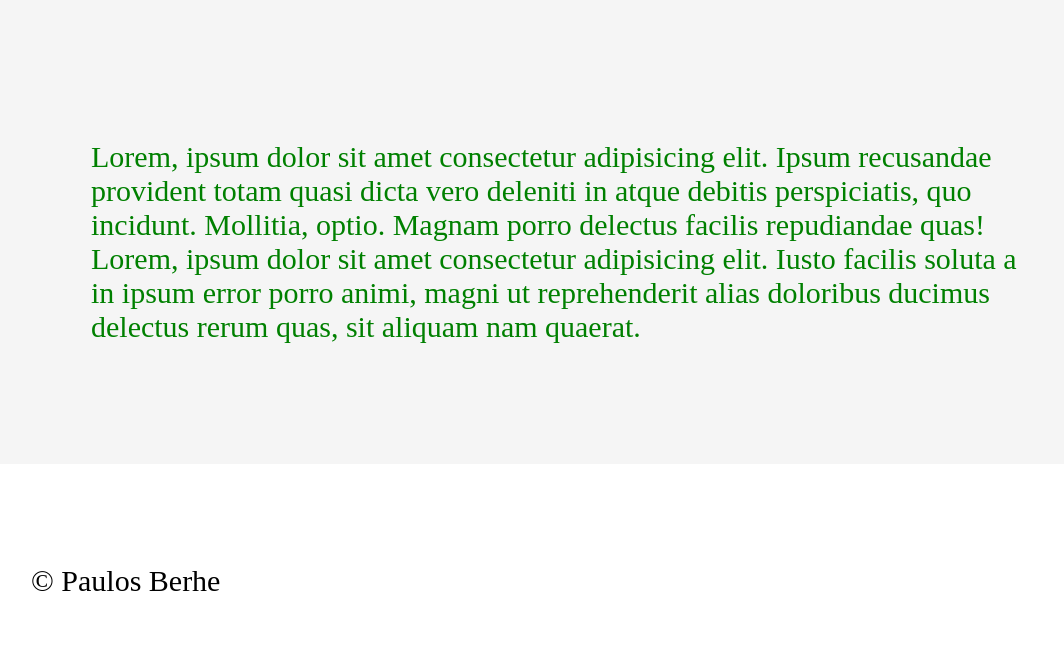
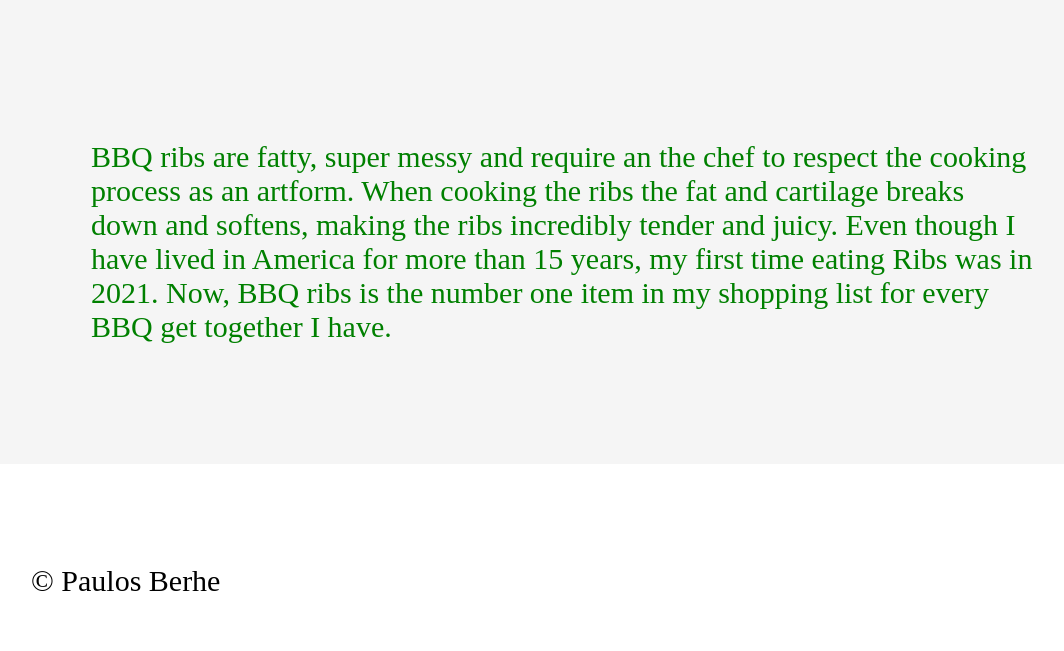
Before and after one commit to STL-LC101-January-22/assignment-4-html-me-something-TheGlitch3K, a website: page index.html in a window 1280 px wide. Shown: the part 4773-5424 px from the top of the page, without its empty margins (77-1141 px from the left). Drawn offline with Linux system fonts and the light colour scheme.

Commit message:
added text in funParagraph

```diff
--- a/index.html
+++ b/index.html
@@ -43,8 +43,7 @@
       <article class="headings">
         <h3 class="bbqRibs">BBQ Ribs</h3>
         <img src="images/ribs.png" alt="BBQ Ribs">
-        <p class="funParagraph">Lorem, ipsum dolor sit amet consectetur adipisicing elit. Ipsum recusandae provident totam quasi dicta vero deleniti in atque debitis perspiciatis, quo incidunt. Mollitia, optio. Magnam porro delectus facilis repudiandae quas!
-          Lorem, ipsum dolor sit amet consectetur adipisicing elit. Iusto facilis soluta a in ipsum error porro animi, magni ut reprehenderit alias doloribus ducimus delectus rerum quas, sit aliquam nam quaerat.
+        <p class="funParagraph">BBQ ribs are fatty, super messy and require an the chef to respect the cooking process as an artform. When cooking the ribs the fat and cartilage breaks down and softens, making the ribs incredibly tender and juicy. Even though I have lived in America for more than 15 years, my first time eating Ribs was in 2021. Now, BBQ ribs is the number one item in my shopping list for every BBQ get together I have.
         </p>
       </article>
     </main>
```
